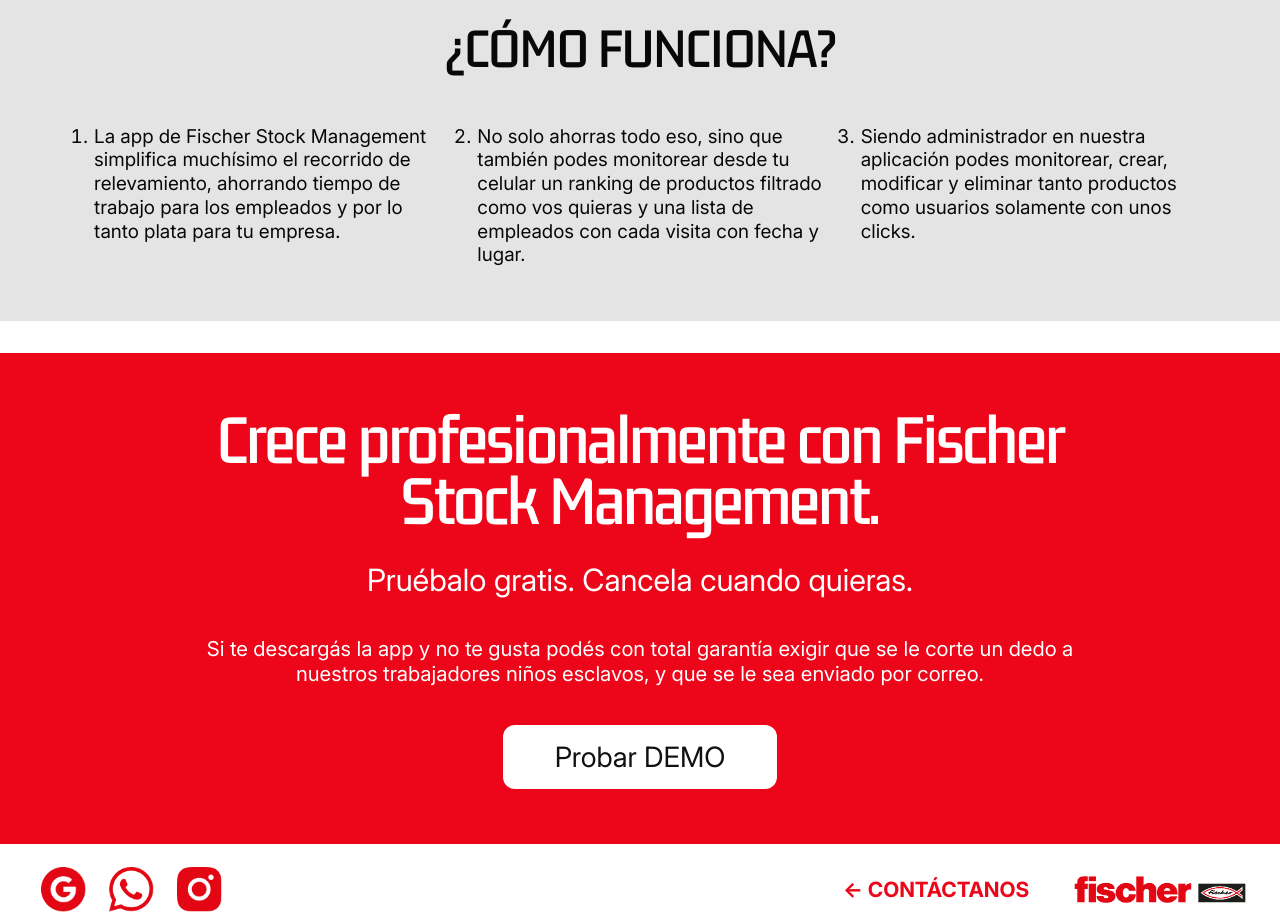
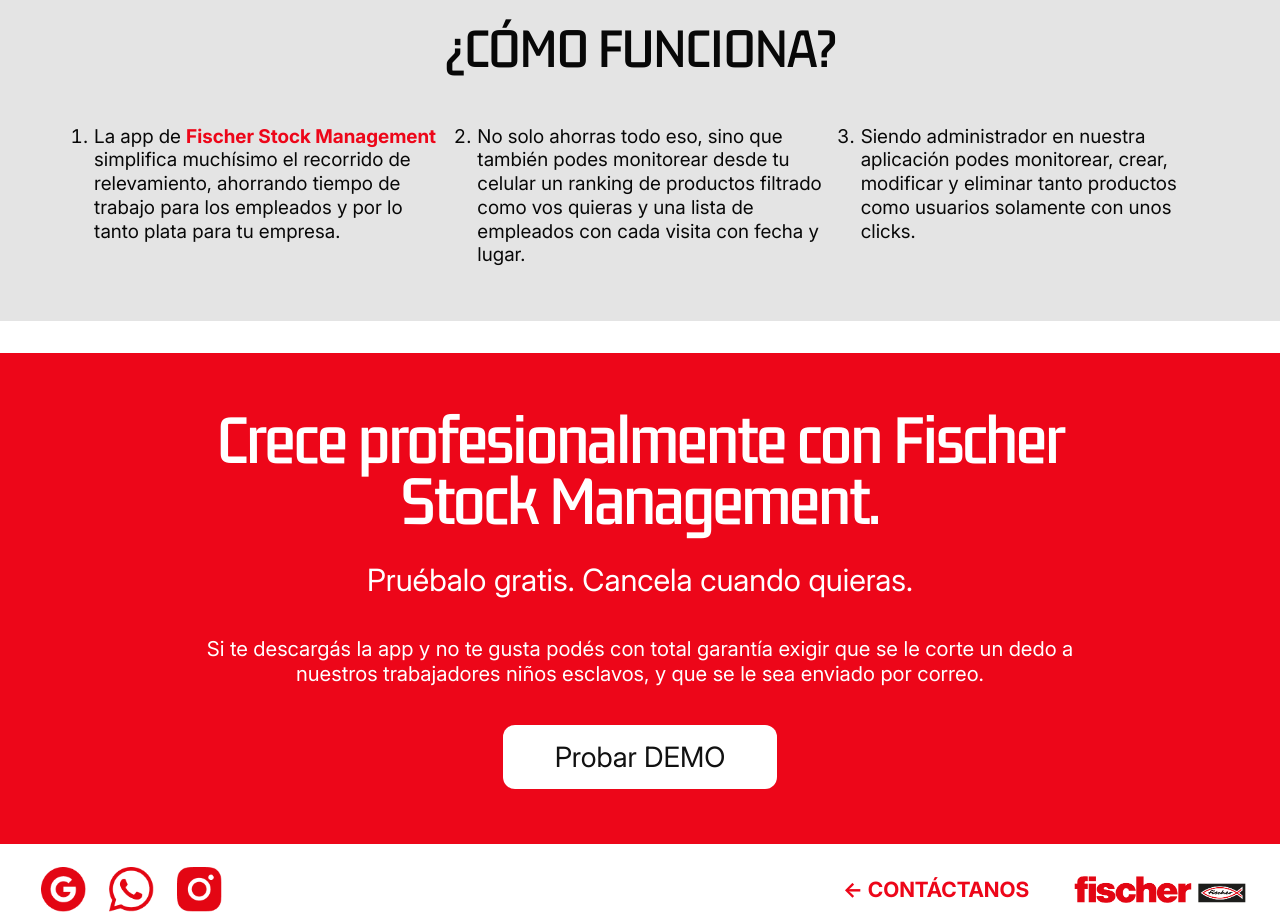
Before and after one commit to MarguJ/Stock-Management-Landing-Page, a React (Vite) app in the folder stock-management-landing-page/: page / in a window 1280 px wide. Shown: the part 1280-2202 px from the top of the page. Built offline with nearby package versions, Linux system fonts and the light colour scheme.

Commit message:
EA AHORA SIIII

```diff
--- a/stock-management-landing-page/package.json
+++ b/stock-management-landing-page/package.json
@@ -10,10 +10,8 @@
     "preview": "vite preview"
   },
   "dependencies": {
-    "@tailwindcss/vite": "^4.3.3",
     "react": "^19.2.8",
-    "react-dom": "^19.2.8",
-    "tailwindcss": "^4.3.3"
+    "react-dom": "^19.2.8"
   },
   "devDependencies": {
     "@eslint/js": "^10.0.1",
--- a/stock-management-landing-page/src/components/HowItWorks.tsx
+++ b/stock-management-landing-page/src/components/HowItWorks.tsx
@@ -1,17 +1,16 @@
-const steps = [
-  "La app de Fischer Stock Management simplifica muchísimo el recorrido de relevamiento, ahorrando tiempo de trabajo para los empleados y por lo tanto plata para tu empresa.",
-  "No solo ahorras todo eso, sino que también podes monitorear desde tu celular un ranking de productos filtrado como vos quieras y una lista de empleados con cada visita con fecha y lugar.",
-  "Siendo administrador en nuestra aplicación podes monitorear, crear, modificar y eliminar tanto productos como usuarios solamente con unos clicks.",
-];
 export function HowItWorks() {
   return (
     <section className="how-it-works" id="como-funciona">
       <h2>¿CÓMO FUNCIONA?</h2>
       <ol>
-        {steps.map((step, index) => (
-          <li key={index}>{step}</li>
-        ))}
+        <li>La app de <strong>Fischer Stock Management</strong> simplifica muchísimo el recorrido de relevamiento, ahorrando tiempo de trabajo para los empleados y por lo tanto plata para tu empresa.</li>
+        <li>No solo ahorras todo eso, sino que también podes monitorear desde tu celular un ranking de productos filtrado como vos quieras y una lista de empleados con cada visita con fecha y lugar.</li>
+        <li>Siendo administrador en nuestra aplicación podes monitorear, crear, modificar y eliminar tanto productos como usuarios solamente con unos clicks.</li>
       </ol>
     </section>
   );
 }
+
+/*{steps.map((step, index) => (
+  <li key={index}>{step}</li>
+))} */
--- a/stock-management-landing-page/src/index.css
+++ b/stock-management-landing-page/src/index.css
@@ -240,6 +240,9 @@
 .how-it-works li {
   padding-left: 1px;
 }
+.how-it-works strong {
+  color: #ed0619;
+}
 .about {
   min-height: 455px;
   scroll-margin-top: 69px;
```
